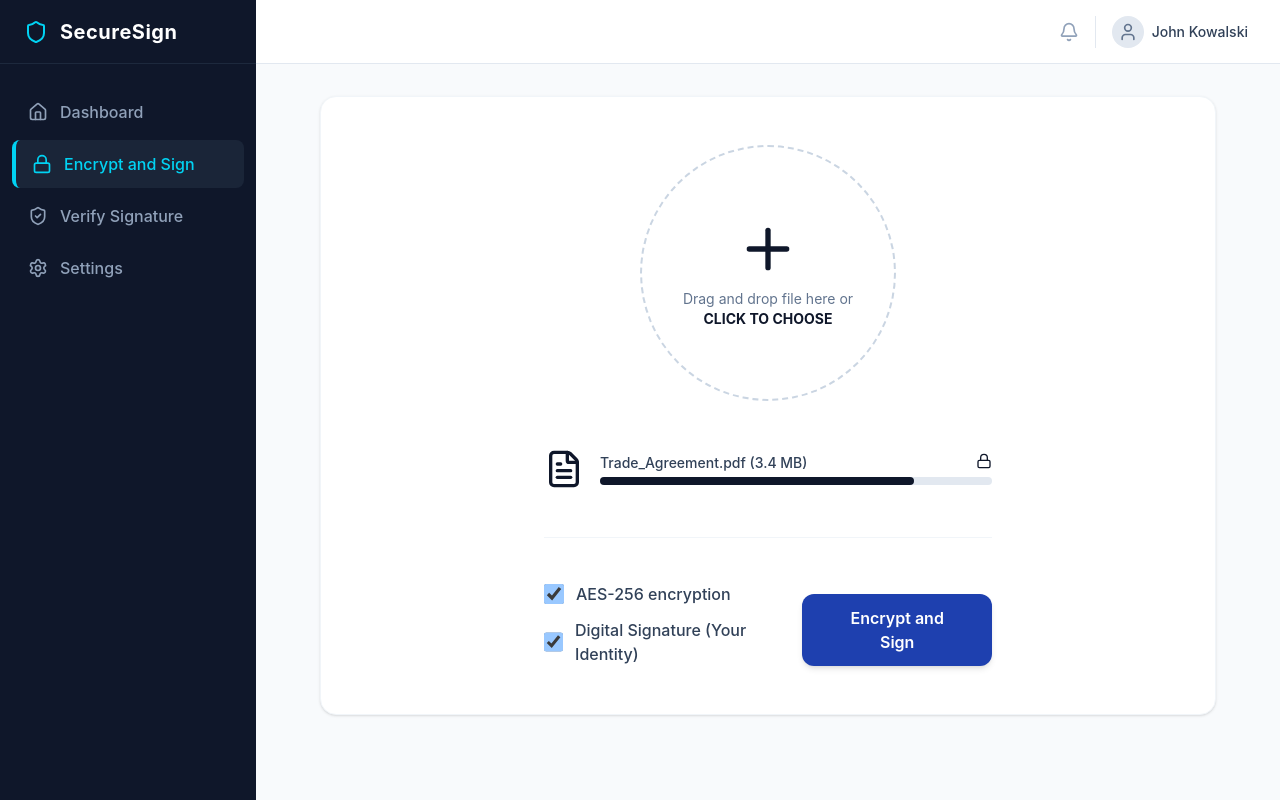
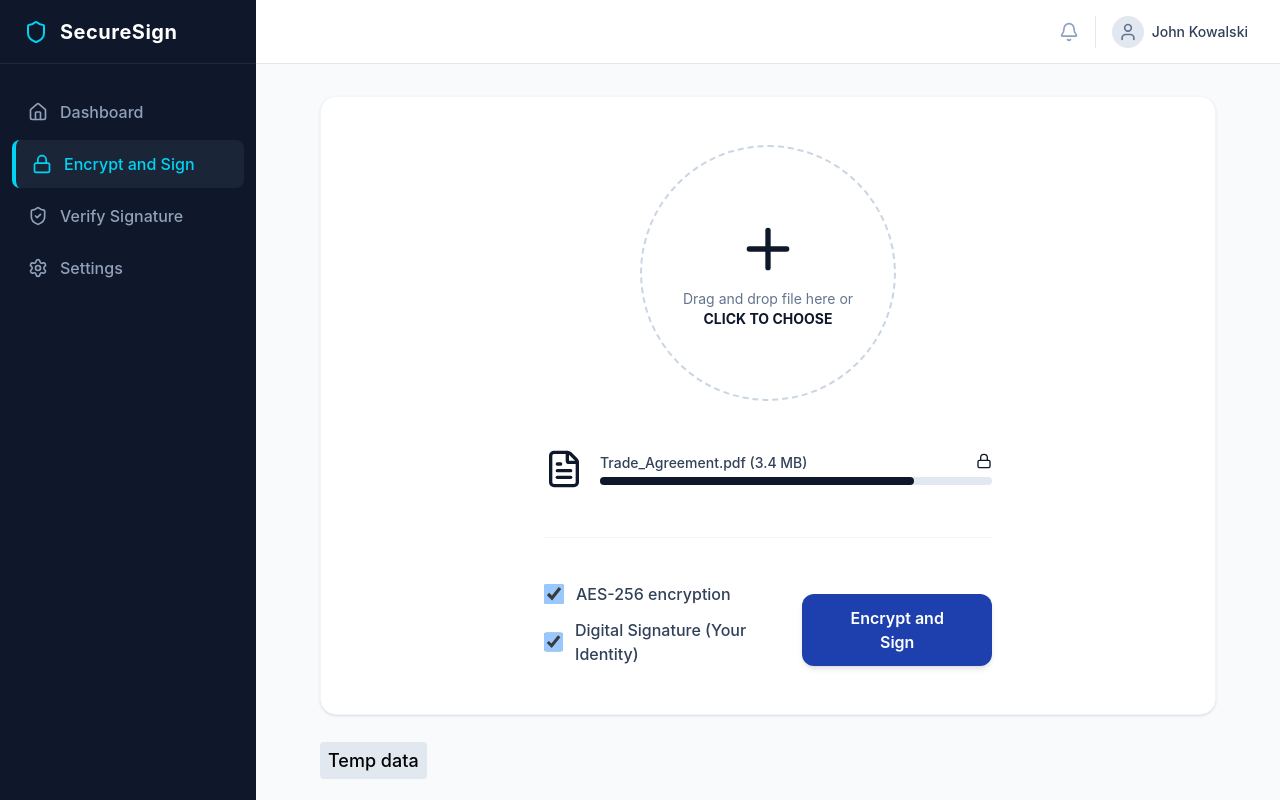
Before and after one commit to DigitalSignature-Project/DigitalSignature, a React (Vite) app in the folder frontend/: page /encrypt in a window 1280 px wide. Built offline with nearby package versions, Linux system fonts and the light colour scheme.

Commit message:
fix run dev errors and add temp span into gui

```diff
--- /dev/null
+++ b/frontend/src/components/TempResultSection.tsx
@@ -0,0 +1,15 @@
+import { type JSX } from "react";
+
+type TempResultSectionProps = {
+  data: string;
+};
+
+export const TempResultSection = ({
+  data,
+}: TempResultSectionProps): JSX.Element => {
+  return (
+    <span className="font-medium text-lg text-black bg-slate-200 p-2 rounded">
+      {data}
+    </span>
+  );
+};
--- a/frontend/src/pages/EncryptPage.tsx
+++ b/frontend/src/pages/EncryptPage.tsx
@@ -1,15 +1,19 @@
 import { Plus, FileText, Lock } from "lucide-react";
 import { EncryptAndSignBtn } from "../components/EncryptAndSignBtn";
+import { TempResultSection } from "../components/TempResultSection";
 import { calculateRsa } from "../services/rsaAPI";
 import { useState } from "react";
 
 const EncryptPage = () => {
   const [loading, setLoading] = useState<boolean>(false);
+  const [calculated, setCalculated] = useState<string>("Temp data");
 
   const handleEncryptAndSign = async () => {
     setLoading(true);
+    setCalculated("Calculating...");
     const bits: number = 2048;
     const data = await calculateRsa(bits);
+    setCalculated(data.key_pub);
     console.log("Wygenerowane klucze (guzik encrypt and sign):", data);
     setLoading(false);
   };
@@ -73,6 +77,8 @@ const EncryptPage = () => {
           />
         </div>
       </div>
+
+      <TempResultSection data={calculated} />
     </div>
   );
 };
```
Also changed, not shown: 2 other files (tests, documents, lock files or other folders).
